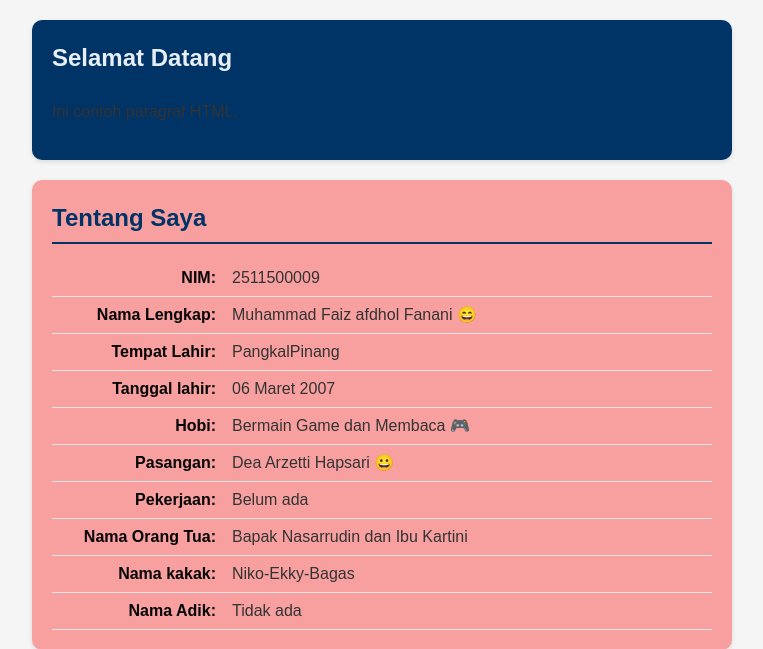
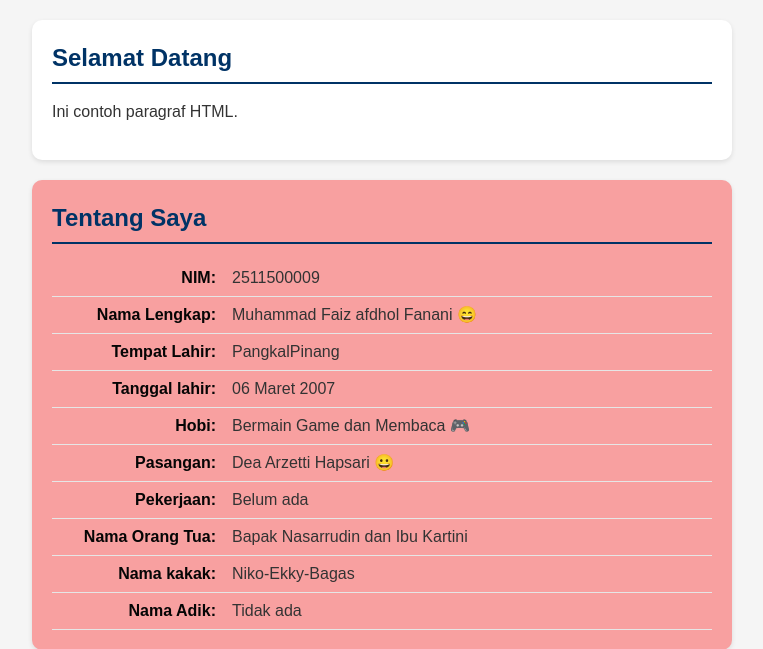
Before and after one commit to 2511500009-MuhammadFaizAfdholFanani/2511500009-PWD-TI1A-2025261, a PHP site: page /pertemuan-04/index.html in a window 1280 px wide. Shown: the part 155-804 px from the top of the page, without its empty margins (258-1021 px from the left). Run offline with PHP 8.4, Linux system fonts and the light colour scheme.

Commit message:
styling section#home

```diff
--- a/pertemuan-04/style.css
+++ b/pertemuan-04/style.css
@@ -32,7 +32,7 @@
         }
 
         #home {
-            background-color: #003366;
+            background-color: #ffffff;
             border-radius: 10px;
             padding: 20px;
             max-width: 700px;
@@ -41,7 +41,7 @@
         }
 
         #home h2 {
-            color: #e7eef5;
+            color: #003366;
             border-bottom: 2px solid #003366;
             padding-bottom: 6px;
             margin-top: 0;
```
